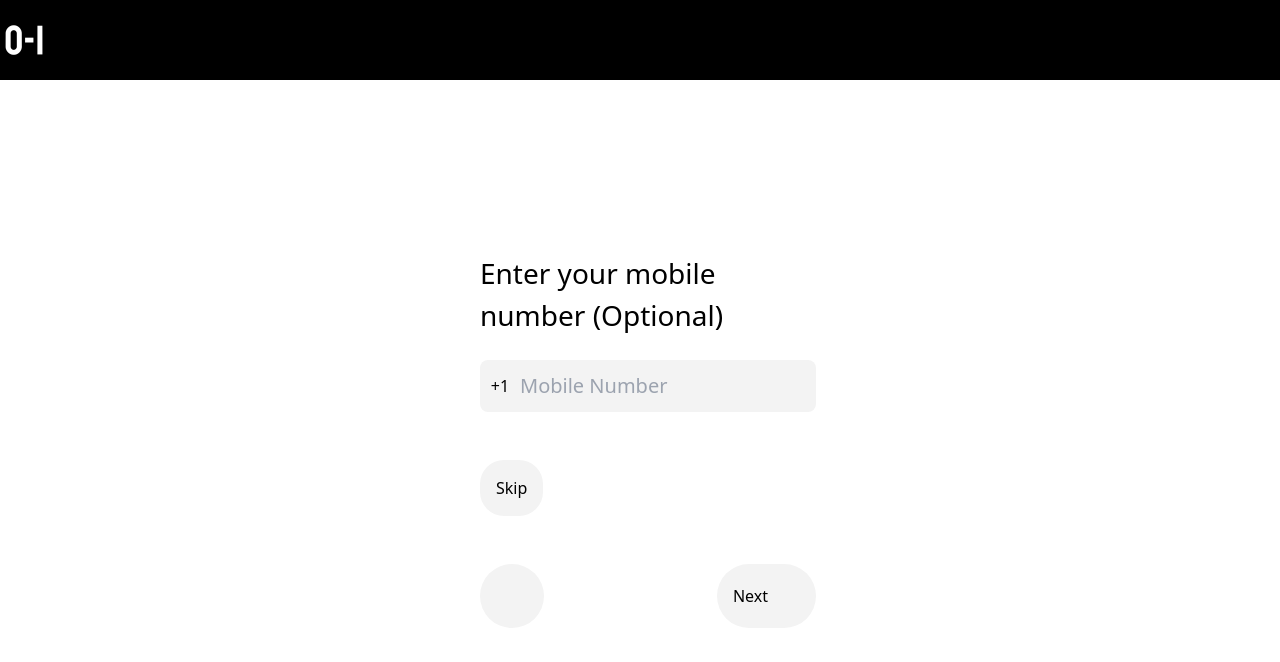
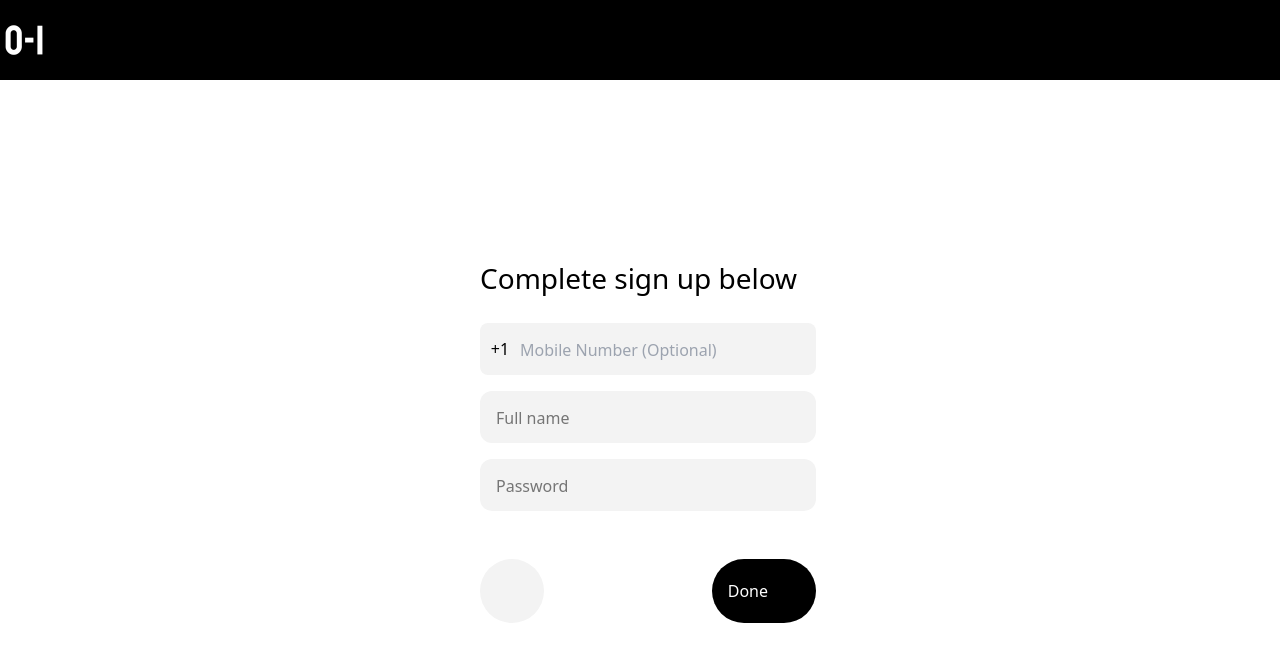
Before and after one commit to outinsure/oi-ng, an Angular app: page /oi-auth in a window 1280 px wide. Shown: the top 662 px of the page. Built offline with nearby package versions, Linux system fonts and the light colour scheme.

Commit message:
add sign up details form

```diff
--- a/src/app/auth-form/auth-form.component.html
+++ b/src/app/auth-form/auth-form.component.html
@@ -97,7 +97,7 @@
                 </button>
                 <button
                     (click)="nextAuthStep()"
-                    class="ext-black bg-[#F3F3F3] px-4 text-center
+                    class="text-white bg-black px-4 text-center
                         rounded-full hover:bg-[#DDDDDD] flex items-center justify-center"
                 >
                     Next
@@ -107,26 +107,37 @@
         </div>
     } @else if (authStep == 3) {
         <div class="full">
-            <p class="text-[28px] font-light mb-6">Enter your mobile number (Optional)</p>
-            <div class="flex w-full">
+            <p class="text-[28px] font-light mb-6">Complete sign up below</p>
+            <div class="w-full">
                 <div class="bg-[#F3F3F3] flex w-full rounded-lg focus-within:outline focus-within:outline-2 focus-within:outline-slate-500">
                     <input class="w-10 text-center bg-transparent" disabled value="+1" />
                     <input
-                        placeholder="Mobile Number"
+                        placeholder="Mobile Number (Optional)"
                         inputmode="tel"
                         pattern="[0-9]*"
                         type="text"
                         maxLength="10"
                         autocomplete="tel-national"
                         autocomplete="one-time-code"
-                        class=" focus:outline-none bg-transparent text-xl flex-1 py-3 font-light"
+                        class=" focus:outline-none bg-transparent placeholder:text-base text-xl flex-1 py-3 font-light"
                     />
                 </div>
+                <input type="text"
+                    class="bg-[#F3F3F3]
+                    text-xl placeholder:text-[#757575] w-full placeholder:font-light
+                    py-3 px-4 mt-4 rounded-xl focus:outline-slate-500 focus:outline-2
+                    placeholder:text-base"
+                    placeholder="Full name"
+                />
+                <input type="password"
+                    class="bg-[#F3F3F3]
+                    text-xl placeholder:text-[#757575] w-full placeholder:font-light
+                    py-3 px-4 mt-4 rounded-xl focus:outline-slate-500 focus:outline-2
+                    placeholder:text-base"
+                    placeholder="Password"
+                />
             </div>
-            <div class="flex mt-12 mb-12">
-                <button class="text-black bg-[#F3F3F3] py-4 px-4 rounded-3xl hover:bg-[#DDDDDD]">Skip</button>
-            </div>
-            <div class="flex w-full justify-between">
+            <div class="flex w-full justify-between mt-12">
                 <button
                     (click)="restartAuth()"
                     class="text-black bg-[#F3F3F3] p-4 text-center
@@ -135,11 +146,11 @@
                     <span class="icon-[ant-design--arrow-left-outlined] h-8 w-8"></span>
                 </button>
                 <button
-                    (click)="nextAuthStep()"
-                    class="ext-black bg-[#F3F3F3] px-4 text-center
+                    (click)="completeAuth()"
+                    class="text-white bg-black px-4 text-center
                         rounded-full hover:bg-[#DDDDDD] flex items-center justify-center"
                 >
-                    Next
+                    Done
                     <span class="icon-[ant-design--arrow-right-outlined] h-6 w-6 ml-2"></span>
                 </button>
             </div>
--- a/src/app/auth-form/auth-form.component.ts
+++ b/src/app/auth-form/auth-form.component.ts
@@ -16,5 +16,8 @@ export class AuthFormComponent {
   };
   restartAuth() {
     this.authStep = 1;
+  };
+  completeAuth() {
+
   }
 }
--- a/src/app/landing/landing.component.html
+++ b/src/app/landing/landing.component.html
@@ -25,50 +25,48 @@
 </div>
 <div class="bg-white">
   <div class="mx-auto max-w-5xl py-12 font-mono">
-    <h3 class="text-black text-4xl text-center font-bold">
+    <h3 class="text-black text-4xl font-bold">
       Sponsors & Partners
     </h3>
     @if (platinumSponsors.length) {
-    <h4 class="uppercase text-xl text-center mt-5">Platinum sponsors</h4>
-    <div class="flex items-center justify-around flex-wrap my-10">
-      @for(sponsor of platinumSponsors; track sponsor.photoUrl) {
-      <a
-        class="rounded-lg overflow-hidden py-2 px-4"
-        target="_blank"
-        [href]="sponsor.websiteUrl"
-      >
-        <img class="h-28" [src]="sponsor.photoUrl" />
-      </a>
-      }
-    </div>
-    } @if (standardSponsors.length) {
-    <h4 class="uppercase text-lg text-center mt-5">Standard sponsors</h4>
-    <div class="flex items-center justify-around flex-wrap my-10">
-      @for(sponsor of standardSponsors; track sponsor.photoUrl) {
-      <a
-        class="rounded-lg overflow-hidden py-2 px-4"
-        target="_blank"
-        [href]="sponsor.websiteUrl"
-      >
-        <img class="h-24" [src]="sponsor.photoUrl" />
-      </a>
-      }
-    </div>
-    } @if (registeredPartners.length) {
-    <h4 class="uppercase text-lg text-center mt-5">Registered Partners</h4>
-    <div class="my-10">
-      @for(sponsor of registeredPartners; track sponsor.photoUrl) {
-      <a
-        class="inline-block rounded-lg overflow-hidden py-2 px-4"
-        target="_blank"
-        [href]="sponsor.websiteUrl"
-      >
-        <img class="w-20" [src]="sponsor.photoUrl" />
-      </a>
-      }
-    </div>
+      <h4 class="uppercase text-xl mt-5">Platinum sponsors</h4>
+      <div class="flex items-center justify-between flex-wrap my-10">
+        @for(sponsor of platinumSponsors; track sponsor.photoUrl) {
+          <div class="flex rounded-xl bg-[#F3F3F3] w-[32%] h-[200px] py-4 px-4">
+            <div class="flex flex-col flex-1 justify-center pr-6">
+              <p class="font-bold text-xl">{{sponsor.name}}</p>
+              <a class="underline mt-4" target="_blank" [href]="sponsor.websiteUrl">Learn More</a>
+            </div>
+            <div
+              class="bg-contain bg-center bg-no-repeat flex-1"
+              [style.backgroundImage]="'url(' + sponsor.photoUrl +')'"
+            ></div>
+          </div>
+        }
+      </div>
     }
-    <div class="flex"></div>
+    @if (standardSponsors.length) {
+      <h4 class="uppercase text-lg mt-5">Standard sponsors</h4>
+      <div class="flex items-center flex-wrap my-10">
+        @for(sponsor of standardSponsors; track sponsor.photoUrl) {
+          <div
+            class="bg-contain bg-center bg-no-repeat w-[150px] h-[100px] mr-6"
+            [style.backgroundImage]="'url(' + sponsor.photoUrl +')'"
+          ></div>
+        }
+      </div>
+    }
+    @if (registeredPartners.length) {
+      <h4 class="uppercase text-lg mt-5">Registered Partners</h4>
+      <div class="flex flex-wrap my-10">
+        @for(sponsor of registeredPartners; track sponsor.photoUrl) {
+          <div
+            class="bg-contain bg-center bg-no-repeat w-[100px] h-[100px] mr-6"
+            [style.backgroundImage]="'url(' + sponsor.photoUrl +')'"
+          ></div>
+        }
+      </div>
+    }
   </div>
 </div>
 <div class="bg-black">
--- a/src/app/landing/landing.component.ts
+++ b/src/app/landing/landing.component.ts
@@ -11,16 +11,19 @@ export class LandingComponent {
   title = 'outinsure';
   platinumSponsors = [
     {
+      name: 'Ontario CA',
       photoUrl:
         'https://i.cbc.ca/1.5084727.1554400614!/fileImage/httpImage/image.jpg_gen/derivatives/16x9_940/ontario-government-trillium-logo.jpg',
       websiteUrl: 'http://www.ontario.ca/',
     },
     {
+      name: 'London Ontario',
       photoUrl:
         'https://unityproject.ca/wp-content/uploads/2022/06/city-of-london-logo-site-10-830x1024.png',
       websiteUrl: 'https://london.ca/',
     },
     {
+      name: 'Google Startups',
       photoUrl:
         'https://logowik.com/content/uploads/images/google-logo-2020.jpg',
       websiteUrl: 'https://www.google.com',
@@ -28,16 +31,19 @@ export class LandingComponent {
   ];
   standardSponsors = [
     {
+      name: 'Ontario CA',
       photoUrl:
         'https://i.cbc.ca/1.5084727.1554400614!/fileImage/httpImage/image.jpg_gen/derivatives/16x9_940/ontario-government-trillium-logo.jpg',
       websiteUrl: 'http://www.ontario.ca/',
     },
     {
+      name: 'Google Clouds',
       photoUrl:
         'https://logowik.com/content/uploads/images/google-logo-2020.jpg',
       websiteUrl: 'https://www.google.com',
     },
     {
+      name: 'London Ontario',
       photoUrl:
         'https://unityproject.ca/wp-content/uploads/2022/06/city-of-london-logo-site-10-830x1024.png',
       websiteUrl: 'https://london.ca/',
```
